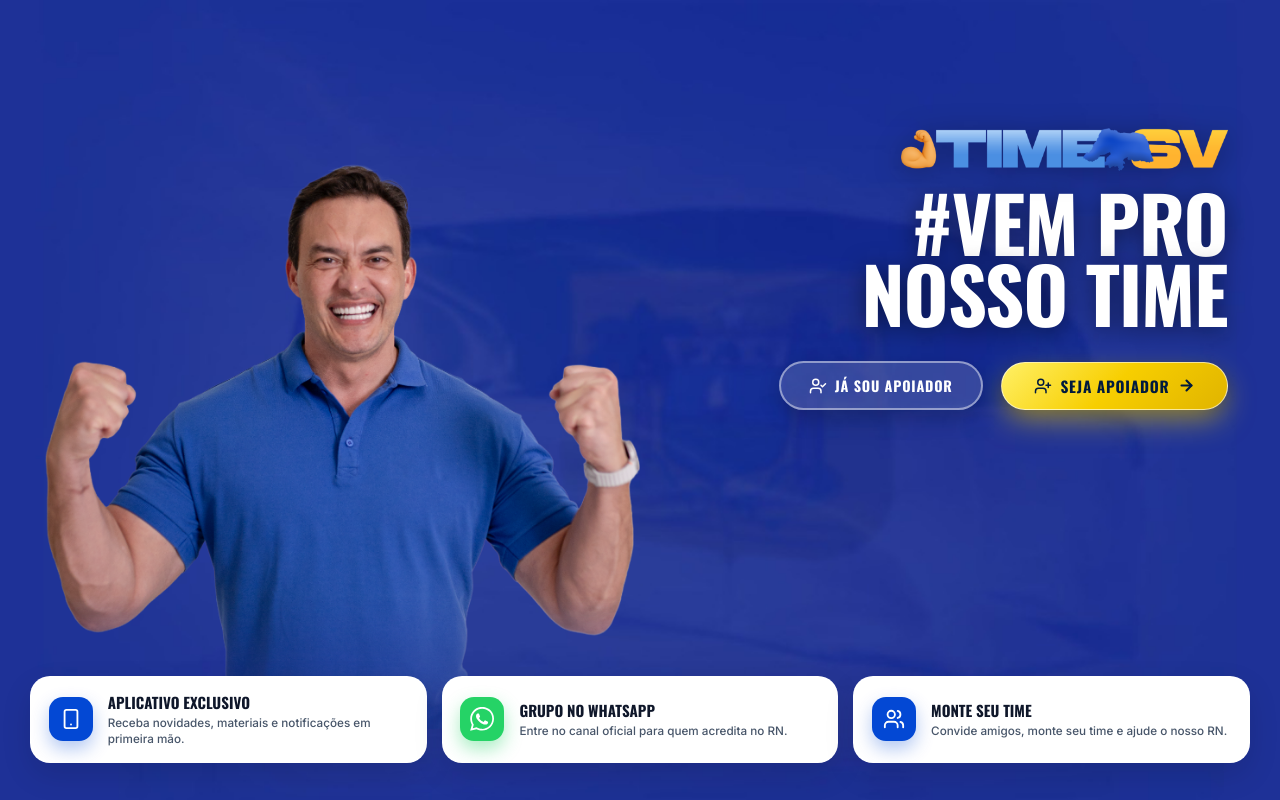
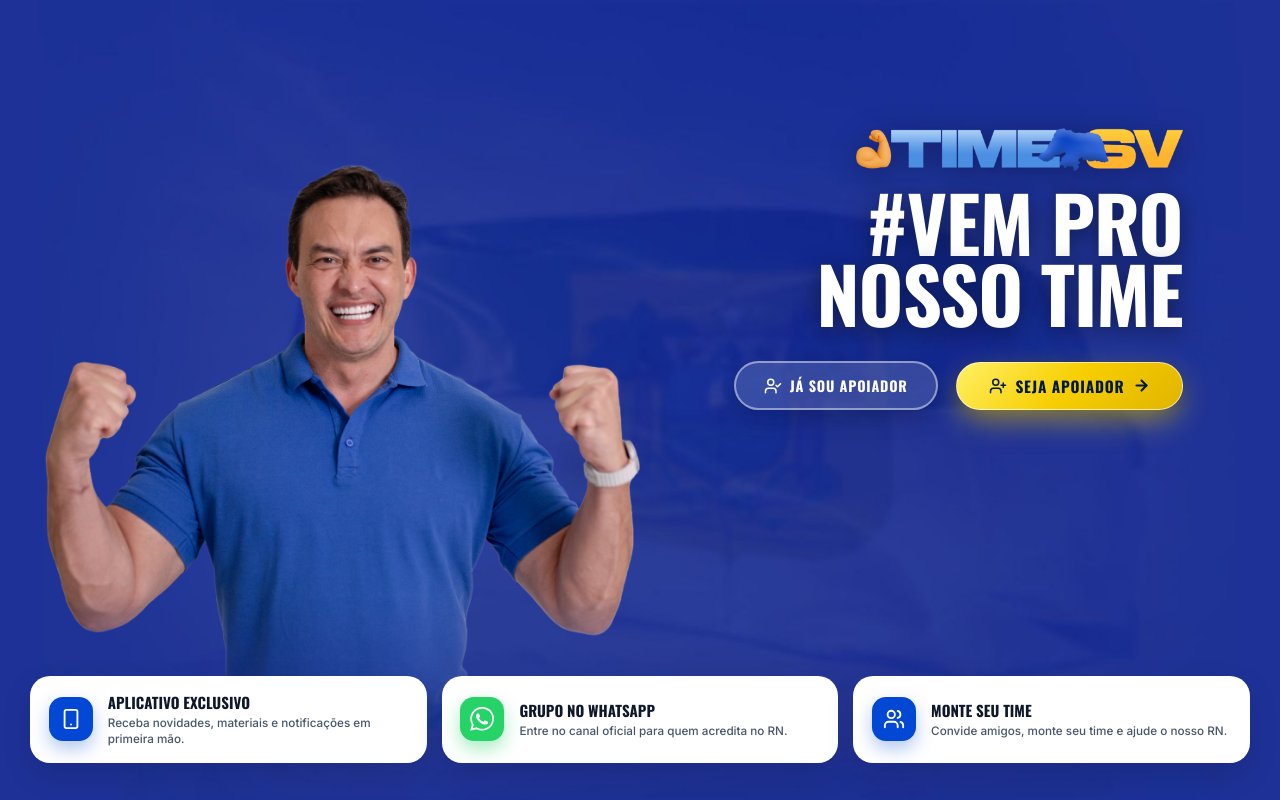
Before and after one commit to ReneBM/Apoiadores, a React (Vite) app in the folder frontend/: page /lp in a window 1280 px wide. Built offline with nearby package versions, Linux system fonts and the light colour scheme; no server answers; a web font is replaced by a local one.

Commit message:
style: afastar levemente o bloco da direita em direcao ao meio

```diff
--- a/frontend/src/pages/LandingPage.jsx
+++ b/frontend/src/pages/LandingPage.jsx
@@ -496,7 +496,7 @@ export default function LandingPage() {
           <div className="right-content-col" style={{
             display: 'flex', flexDirection: 'column', justifyContent: 'flex-start',
             alignItems: 'flex-end', alignSelf: 'flex-start', paddingTop: 'clamp(7.5rem, 16vh, 13rem)', paddingBottom: '1rem',
-            paddingRight: '1.5rem', paddingLeft: '1rem',
+            paddingRight: '4.5rem', paddingLeft: '1rem',
             opacity: 0, animation: 'fadeInUpHeadline 1s ease-out 0.3s forwards'
           }}>
             {/* Logo posicionada diretamente acima da Headline (alinhada à direita) */}
```
